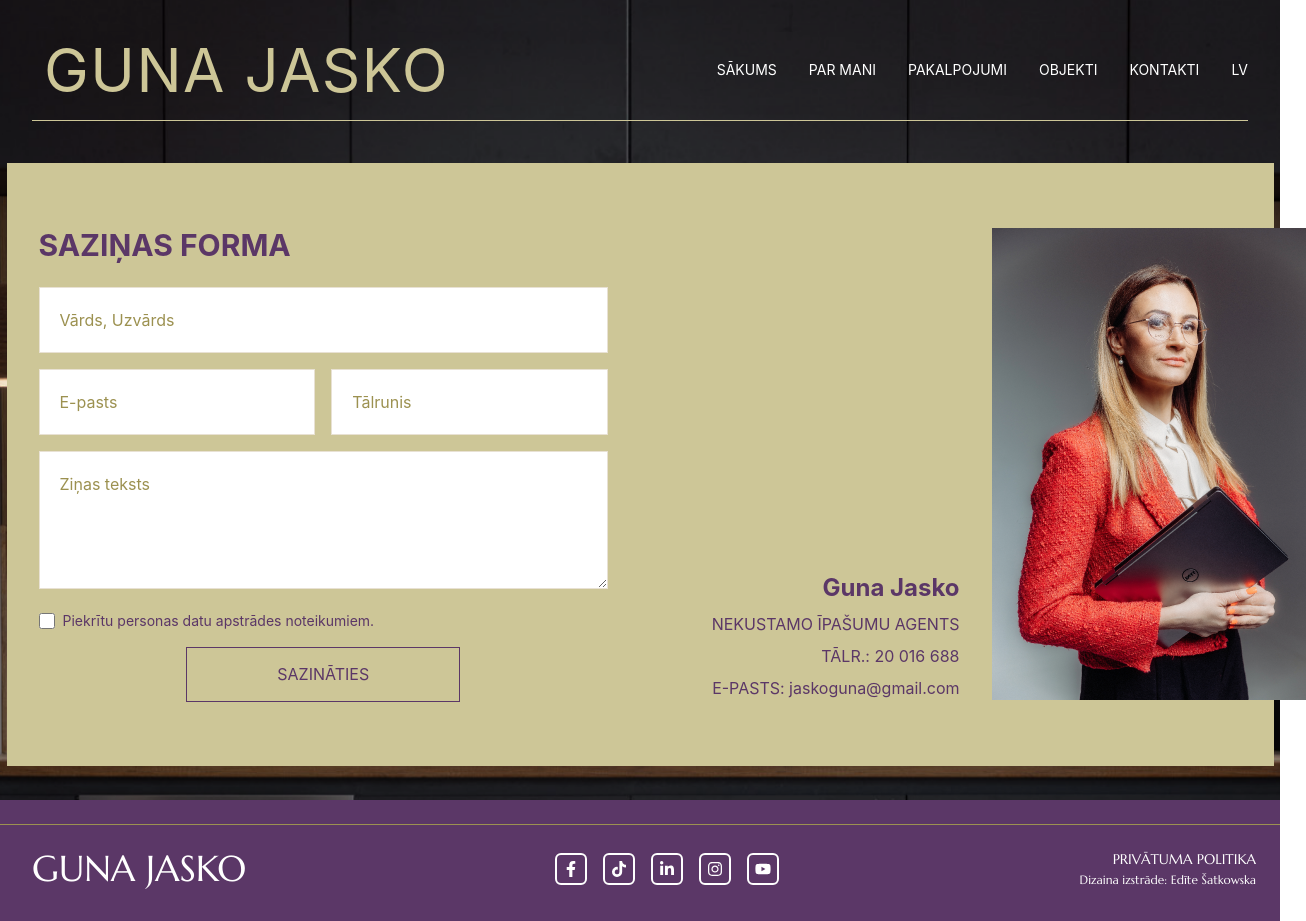
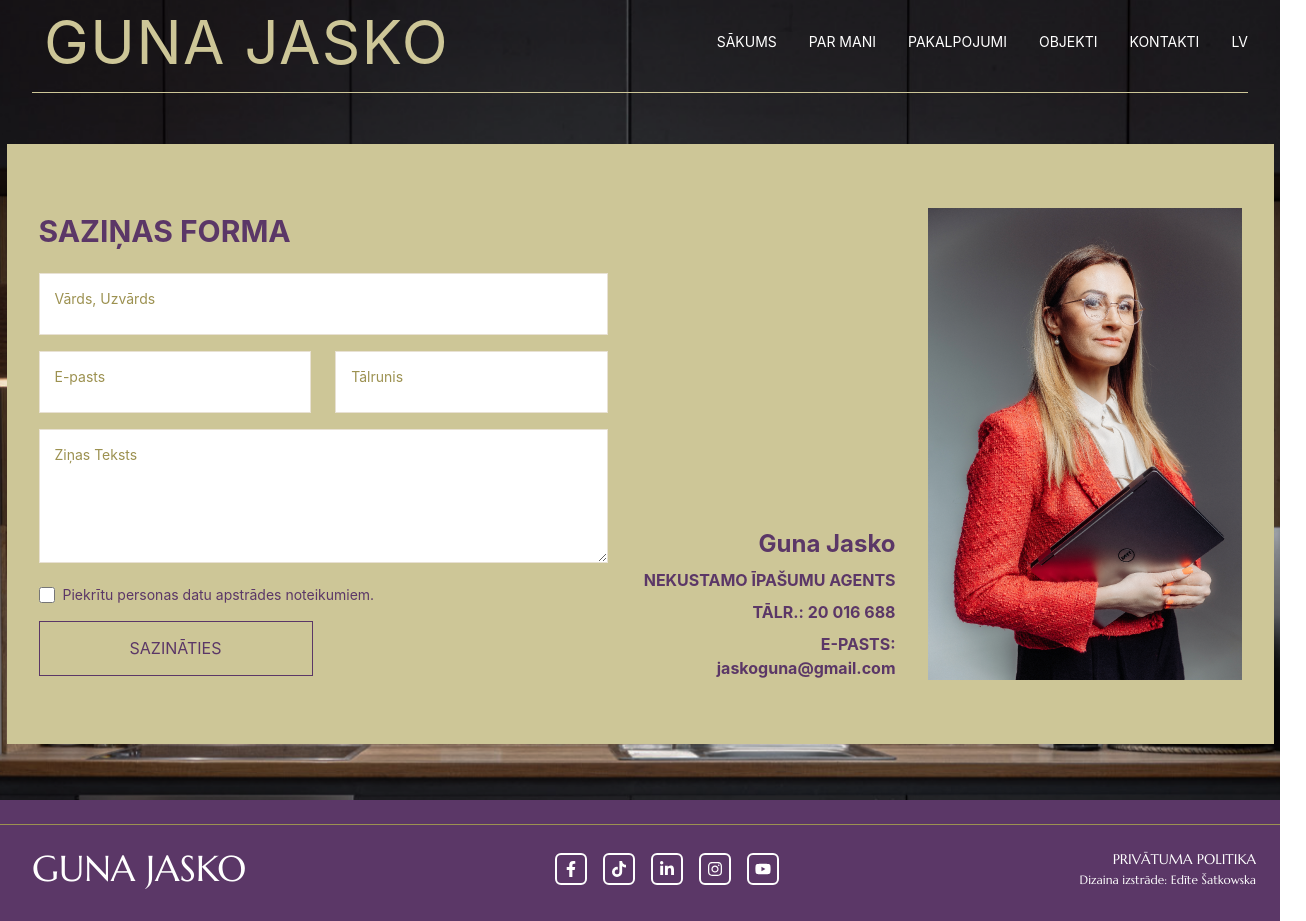
Before and after one commit to Mikelsons2003/GunaJasko, a React (Create React App) app: page /kontakti in a window 1280 px wide. Shown: the whole page, 1306 px wide, since content can reach past the window. Built offline with nearby package versions, Linux system fonts and the light colour scheme.

Commit message:
Small changes

```diff
--- a/src/App.js
+++ b/src/App.js
@@ -1,6 +1,6 @@
-import React, {useEffect, useState} from "react";
-import {BrowserRouter, Navigate, Route, Routes} from "react-router-dom";
-import {jwtDecode} from "jwt-decode";
+import React, { useEffect, useState } from "react";
+import { BrowserRouter as Router, Route, Routes, Navigate, useLocation } from "react-router-dom";
+import { jwtDecode } from "jwt-decode";
 import "./App.css";
 import Sakumlapa from "./front-end/Website/Sakumlapa";
 import ParMani from "./front-end/Website/ParMani";
@@ -16,12 +16,73 @@ import Login from "./front-end/Panel/Login"; // Login page component
 import Dashboard from "./front-end/Panel/Dashboard"; // Dashboard page component
 import Properties from "./front-end/Panel/Properties"; // Properties page component
 import AddProperty from "./front-end/Panel/AddProperty"; // Add Property page component
-import Layout from "./front-end/Panel/components/Layout";
 import UpdateProperty from "./front-end/Panel/UpdateProperty"; // Update Property page component
 import Header from "./front-end/Website/Header"; // Import Header component
 
-function App() {
-    const [token, setToken] = useState(localStorage.getItem('token'));
+function Layout() {
+    const location = useLocation(); // Get the current route
+
+    // Conditionally render the Header and Footer based on the route
+    const hideHeaderAndFooterRoutes = ["/login", "/dashboard"];
+    const showHeaderAndFooter = !hideHeaderAndFooterRoutes.includes(location.pathname);
+
+    return (
+        <div className="min-h-screen bg-gray-900 text-white relative">
+            {showHeaderAndFooter && <Header />}
+            <Routes>
+                {/* Main Website Routes */}
+                <Route path="/" element={<Sakumlapa />} />
+                <Route path="/par-mani" element={<ParMani />} />
+                <Route path="/pakalpojumi" element={<Pakalpojumi />} />
+                <Route path="/starpniecibas" element={<Starpniecibas />} />
+                <Route path="/darijuma" element={<Darijuma />} />
+                <Route path="/projekti" element={<Projekti />} />
+                <Route path="/objekti" element={<Objekti />} />
+                <Route path="/kontakti" element={<Kontakti />} />
+                <Route path="/privatuma-politika" element={<PrivatumaPolitika />} />
+
+                {/* Admin Panel Routes */}
+                <Route path="/login" element={<Login />} />
+                <Route
+                    path="/dashboard"
+                    element={
+                        <ProtectedRoute>
+                            <Dashboard />
+                        </ProtectedRoute>
+                    }
+                />
+                <Route
+                    path="/properties"
+                    element={
+                        <ProtectedRoute>
+                            <Properties />
+                        </ProtectedRoute>
+                    }
+                />
+                <Route
+                    path="/add-property"
+                    element={
+                        <ProtectedRoute>
+                            <AddProperty />
+                        </ProtectedRoute>
+                    }
+                />
+                <Route
+                    path="/update-property/:id"
+                    element={
+                        <ProtectedRoute>
+                            <UpdateProperty />
+                        </ProtectedRoute>
+                    }
+                />
+            </Routes>
+            {showHeaderAndFooter && <Footer />}
+        </div>
+    );
+}
+
+function ProtectedRoute({ children }) {
+    const [token] = useState(localStorage.getItem("token"));
     const [isTokenValid, setIsTokenValid] = useState(true);
 
     useEffect(() => {
@@ -32,60 +93,32 @@ function App() {
 
                 if (decodedToken.exp < currentTime) {
                     setIsTokenValid(false); // Token is expired
-                    localStorage.removeItem('token'); // Remove the expired token
-                    setToken(null); // Set token state to null
+                    localStorage.removeItem("token"); // Remove the expired token
                 } else {
                     setIsTokenValid(true); // Token is valid
                 }
             } catch (error) {
-                console.error('Error decoding token:', error);
+                console.error("Error decoding token:", error);
                 setIsTokenValid(false);
-                localStorage.removeItem('token'); // In case of any error in decoding
-                setToken(null);
+                localStorage.removeItem("token");
             }
+        } else {
+            setIsTokenValid(false); // No token found
         }
-    }, [token]); // Re-run this effect when token changes
+    }, [token]);
 
+    if (!isTokenValid) {
+        return <Navigate to="/login" />;
+    }
+
+    return children;
+}
+
+function App() {
     return (
-        <div className="App">
-            <BrowserRouter>
-                <Header/> {/* Ensure Header is inside BrowserRouter */}
-                <Routes>
-                    {/* Main Website Routes */}
-                    <Route path="/" element={<Sakumlapa/>}/>
-                    <Route path="/par-mani" element={<ParMani/>}/>
-                    <Route path="/pakalpojumi" element={<Pakalpojumi/>}/>
-                    <Route path="/starpniecibas" element={<Starpniecibas/>}/>
-                    <Route path="/darijuma" element={<Darijuma/>}/>
-                    <Route path="/projekti" element={<Projekti/>}/>
-                    <Route path="/objekti" element={<Objekti/>}/>
-                    <Route path="/kontakti" element={<Kontakti/>}/>
-                    <Route path="/privatuma-politika" element={<PrivatumaPolitika/>}/>
-
-                    {/* Admin Panel Routes */}
-                    <Route path="/login" element={<Login/>}/>
-
-                    {/* Protected Admin Panel Routes */}
-                    <Route
-                        path="/dashboard"
-                        element={isTokenValid ? <Layout><Dashboard/></Layout> : <Navigate to="/login"/>}
-                    />
-                    <Route
-                        path="/properties"
-                        element={isTokenValid ? <Layout><Properties/></Layout> : <Navigate to="/login"/>}
-                    />
-                    <Route
-                        path="/add-property"
-                        element={isTokenValid ? <Layout><AddProperty/></Layout> : <Navigate to="/login"/>}
-                    />
-                    <Route
-                        path="/update-property/:id"
-                        element={isTokenValid ? <Layout><UpdateProperty/></Layout> : <Navigate to="/login"/>}
-                    />
-                </Routes>
-                <Footer/>
-            </BrowserRouter>
-        </div>
+        <Router>
+            <Layout />
+        </Router>
     );
 }
 
--- /dev/null
+++ b/src/front-end/Panel/components/PageWrapper.js
@@ -0,0 +1,21 @@
+import React from "react";
+import { useLocation } from "react-router-dom";
+import Header from "../../Website/Header";
+import Footer from "../../Website/Footer";
+
+const PageWrapper = ({ hideHeaderAndFooter, children }) => {
+    const location = useLocation(); // Get current location
+
+    // If hideHeaderAndFooter is passed as true, don't show Header and Footer
+    const showHeaderAndFooter = !hideHeaderAndFooter;
+
+    return (
+        <div className="min-h-screen bg-gray-900 text-white relative">
+            {showHeaderAndFooter && <Header />}
+            <main>{children}</main>
+            {showHeaderAndFooter && <Footer />}
+        </div>
+    );
+};
+
+export default PageWrapper;
--- a/src/front-end/Website/ContactForm.js
+++ b/src/front-end/Website/ContactForm.js
@@ -17,7 +17,7 @@ export default function ContactForm() {
     };
 
     return (
-        <section className="w-full py-16 relative mt-16 min-h-screen">
+        <section className="bg-white w-full py-16 relative mt-16 min-h-screen">
             {/* Background Image */}
             <div className="flex justify-center items-center w-full h-[711px] absolute">
                 <div
@@ -174,7 +174,7 @@ export default function ContactForm() {
                     <div className="text-center mt-6">
                         <button
                             type="submit"
-                            className="w-full sm:w-[238px] h-[55px] bg-[#5B3767] text-[#CDC697] font-medium text-sm hover:bg-opacity-90"
+                            className="w-full sm:w-[238px] h-[55px] bg-[#5B3767] text-[#CDC697] font-medium text-sm hover:bg-[#371243] transition duration-300 ease-in-out"
                         >
                             SŪTĪT
                         </button>
--- a/src/front-end/Website/Header.js
+++ b/src/front-end/Website/Header.js
@@ -4,10 +4,29 @@ import { FaBars, FaTimes } from "react-icons/fa";
 
 const Header = () => {
     const [menuOpen, setMenuOpen] = useState(false);
+    const [scrolling, setScrolling] = useState(false); // State to detect scroll
 
     const toggleMenu = () => {
         setMenuOpen(!menuOpen);
     };
+
+    const handleScroll = () => {
+        // When user scrolls down, set scrolling to true
+        if (window.scrollY > 0) {
+            setScrolling(true);
+        } else {
+            setScrolling(false);
+        }
+    };
+
+    useEffect(() => {
+        // Add scroll event listener
+        window.addEventListener("scroll", handleScroll);
+        // Clean up the event listener on unmount
+        return () => {
+            window.removeEventListener("scroll", handleScroll);
+        };
+    }, []);
 
     useEffect(() => {
         const handleResize = () => {
@@ -24,8 +43,10 @@ const Header = () => {
 
     return (
         <div className="relative z-50">
+            {/* Fixed position header with black background on scroll */}
             <header className="bg-cover bg-center relative">
-                <div className="absolute top-7 w-full flex flex-col items-center z-50">
+                <div className={`fixed top-0 w-full ${scrolling ? "bg-black bg-opacity-40 backdrop-blur-md h-[73px] md:h-[93px]" : "bg-transparent"} transition-all duration-300 ease-in-out`}
+                >
                     {/* Header Section */}
                     <div className="w-full max-w-screen-xl mx-auto px-8 flex justify-between items-center">
                         {/* Logo Section */}
@@ -77,7 +98,7 @@ const Header = () => {
 
                         {/* Hamburger Menu Icon */}
                         <div
-                            className="lg:hidden text-3xl cursor-pointer z-50 mr-1 xs:mr-3 md:mr-6"
+                            className="lg:hidden text-3xl cursor-pointer z-50 mr-1 xs:mr-3 md:mr-6 text-white"
                             onClick={toggleMenu}
                         >
                             {!menuOpen && <FaBars />}
--- a/src/front-end/Website/JaunakieObjekti.js
+++ b/src/front-end/Website/JaunakieObjekti.js
@@ -129,7 +129,7 @@ const JaunakieObjektiSection = () => {
                 {/* Button */}
                 <div className="mt-12 flex justify-center">
                     <a href="https://guna.lucid-websites.com/objekti"><button
-                        className="w-[280px] xs:w-[356px] h-[55px] bg-[#5B3767] text-[#CDC697] font-medium text-sm hover:bg-opacity-90 focus:outline-none focus:ring-2 focus:ring-[#CDC697]">
+                        className="w-[280px] xs:w-[356px] h-[55px] bg-[#5B3767] text-[#CDC697] font-medium text-sm hover:bg-[#371243] transition duration-300 ease-in-out">
                         SKATĪT VISUS OBJEKTUS
                     </button></a>
                 </div>
--- a/src/front-end/Website/Kontakti.js
+++ b/src/front-end/Website/Kontakti.js
@@ -23,37 +23,79 @@ const Kontakti = () => {
             {/* Contact Form and Image Layout */}
             <div className="flex justify-center items-center min-h-screen px-4 md:px-8 lg:px-0">
                 <div
-                    className="w-full max-w-[1267px] bg-[#CDC697] flex flex-col lg:flex-row justify-between items-center py-12 px-6 lg:py-16 lg:px-8 mt-32">
+                    className="w-full max-w-[1267px] bg-[#CDC697] flex flex-col lg:flex-row justify-between items-center py-12 px-6 lg:py-16 lg:px-8 mt-32 mb-10">
                     {/* Left Column: Form */}
                     <div className="w-full lg:w-1/2 lg:pr-8">
                         <h2 className="text-2xl lg:text-3xl font-bold text-[#5B3767] text-left mb-6">
                             SAZIŅAS FORMA
                         </h2>
                         <form className="space-y-4" onSubmit={handleFormSubmit}>
-                            <div>
+                            <div className="relative">
                                 <input
                                     type="text"
-                                    placeholder="Vārds, Uzvārds"
-                                    className="w-full p-4 lg:p-5 placeholder-[#9C9150] border border-[#E8E1D3] focus:outline-none hover:border-[#CDC697] focus:border-[#CDC697] focus:ring-0"
+                                    id="firstName"
+                                    className="peer text-[#9C9150] w-full p-4 pt-5 placeholder-transparent border border-[#E8E1D3] focus:outline-none hover:border-[#CDC697] focus:border-[#CDC697] focus:ring-0"
+                                    placeholder="Vārds"
                                 />
+                                <label
+                                    htmlFor="firstName"
+                                    className="absolute left-4 top-2 text-[#9C9150] text-sm transition-all duration-300
+                                       peer-focus:top-2 peer-focus:text-sm peer-focus:text-[#9C9150]
+                                       peer-placeholder-shown:top-4 peer-placeholder-shown:text-[#9C9150]"
+                                >
+                                    Vārds, Uzvārds
+                                </label>
                             </div>
-                            <div className="flex flex-col lg:flex-row lg:space-x-4 space-y-4 lg:space-y-0">
+                            <div className="grid grid-cols-1 sm:grid-cols-2 gap-6">
+                                <div className="relative">
                                     <input
-                                    type="email"
+                                        type="Email"
+                                        id="epasts"
+                                        className="peer text-[#9C9150] w-full p-4 pt-5 placeholder-transparent border border-[#E8E1D3] focus:outline-none hover:border-[#CDC697]"
                                         placeholder="E-pasts"
-                                    className="w-full p-4 lg:p-5 placeholder-[#9C9150] border border-[#E8E1D3] focus:outline-none hover:border-[#CDC697] focus:border-[#CDC697] focus:ring-0"
                                     />
+                                    <label
+                                        htmlFor="epasts"
+                                        className="absolute left-4 top-2 text-[#9C9150] text-sm transition-all duration-300
+                                       peer-focus:top-2 peer-focus:text-sm peer-focus:text-[#9C9150]
+                                       peer-placeholder-shown:top-4 peer-placeholder-shown:text-[#9C9150]"
+                                    >
+                                        E-pasts
+                                    </label>
+                                </div>
+                                <div className="relative">
                                     <input
-                                    type="tel"
+                                        type="Tel"
+                                        id="Tālrunis"
+                                        className="peer text-[#9C9150] w-full p-4 pt-5 placeholder-transparent border border-[#E8E1D3] focus:outline-none hover:border-[#CDC697]"
                                         placeholder="Tālrunis"
-                                    className="w-full p-4 lg:p-5 placeholder-[#9C9150] border border-[#E8E1D3] focus:outline-none hover:border-[#CDC697] focus:border-[#CDC697] focus:ring-0"
                                     />
+                                    <label
+                                        htmlFor="Tālrunis"
+                                        className="absolute left-4 top-2 text-[#9C9150] text-sm transition-all duration-300
+                                       peer-focus:top-2 peer-focus:text-sm peer-focus:text-[#9C9150]
+                                       peer-placeholder-shown:top-4 peer-placeholder-shown:text-[#9C9150]"
+                                    >
+                                        Tālrunis
+                                    </label>
                                 </div>
+                            </div>
+                            <div className="relative">
                             <textarea
-                                placeholder="Ziņas teksts"
+                                id="comment"
                                 rows="4"
-                                className="w-full p-4 lg:p-5 placeholder-[#9C9150] border border-[#E8E1D3] focus:outline-none focus:border-[#CDC697] hover:border-[#CDC697]"
+                                className="peer text-[#9C9150] w-full p-4 pt-5 placeholder-transparent border border-[#E8E1D3] focus:outline-none hover:border-[#CDC697] focus:border-[#CDC697] focus:ring-0"
+                                placeholder="Komentārs"
                             ></textarea>
+                                <label
+                                    htmlFor="comment"
+                                    className="absolute left-4 top-2 text-[#9C9150] text-sm transition-all duration-300
+                                       peer-focus:top-2 peer-focus:text-sm peer-focus:text-[#9C9150]
+                                       peer-placeholder-shown:top-4 peer-placeholder-shown:text-[#9C9150]"
+                                >
+                                    Ziņas Teksts
+                                </label>
+                            </div>
                             <div className="flex items-center">
                                 <input
                                     type="checkbox"
@@ -66,7 +108,7 @@ const Kontakti = () => {
                             </div>
                             <button
                                 type="submit"
-                                className="w-full lg:w-[274px] h-[55px] bg-[#CDC697] text-[#5B3767] border border-[#5B3767] py-3 mt-6 lg:mt-12"
+                                className="w-full lg:w-[274px] h-[55px] bg-[#CDC697] text-[#5B3767] border border-[#5B3767] hover:text-[#9C9150] hover:border-[#9C9150] transition duration-300 ease-in-out py-3 mt-6 lg:mt-12"
                             >
                                 SAZINĀTIES
                             </button>
@@ -78,14 +120,14 @@ const Kontakti = () => {
                         {/* Text Section */}
                         <div className="flex-1 text-left lg:text-right pr-0 lg:pr-8 text-[#5B3767]">
                             <h3 className="text-xl lg:text-2xl font-bold">Guna Jasko</h3>
-                            <p className="mt-2">NEKUSTAMO ĪPAŠUMU AGENTS</p>
-                            <p className="mt-2">TĀLR.: 20 016 688</p>
-                            <p className="mt-2">E-PASTS: jaskoguna@gmail.com</p>
+                            <p className="mt-2 font-bold">NEKUSTAMO ĪPAŠUMU AGENTS</p>
+                            <p className="mt-2 font-bold">TĀLR.: 20 016 688</p>
+                            <p className="mt-2 font-bold">E-PASTS: jaskoguna@gmail.com</p>
                         </div>
 
                         {/* Image Section */}
                         <div
-                            className="w-full max-w-[314px] h-[400px] lg:h-[472px] mt-6 lg:mt-0 xl:-mr-16"
+                            className="w-full max-w-[314px] h-[400px] lg:h-[472px] mt-6 lg:mt-0 2xl:-mr-16"
                             style={{
                                 backgroundImage: `url(${GunaKontakti})`,
                                 backgroundSize: "cover", // Ensure the image covers the box
--- a/src/front-end/Website/ParMani.js
+++ b/src/front-end/Website/ParMani.js
@@ -30,7 +30,7 @@ function ParMani() {
                         </p>
                     </div>
                     <div className="flex justify-center lg:justify-start 2xl:ml-40">
-                        <a href="https://guna.lucid-websites.com/kontakti"><button className="w-[274px] h-[55px] border border-[#CDC697] text-[#CDC697] mt-10">
+                        <a href="https://guna.lucid-websites.com/kontakti"><button className="w-[274px] h-[55px] border border-[#CDC697] text-[#CDC697] mt-10 hover:text-[#9C9150] hover:border-[#9C9150] transition duration-300 ease-in-out">
                             SAZINĀTIES
                         </button></a>
                     </div>
@@ -80,7 +80,7 @@ function ParMani() {
                 </div>
 
                 {/* Top Right (Image) */}
-                <div className="h-[300px] md:h-[469px]">
+                <div className="h-[300px] md:h-[469px] mx-2 lg:mx-0">
                     <div
                         className="w-full h-full bg-cover bg-center"
                         style={{backgroundImage: `url(${Kapnutelpa})`}}
@@ -88,7 +88,7 @@ function ParMani() {
                 </div>
 
                 {/* Bottom Left (Image) */}
-                <div className="h-[300px] md:h-[469px]">
+                <div className="h-[300px] md:h-[469px] mx-2 lg:mx-0">
                     <div
                         className="w-full h-full bg-cover bg-center"
                         style={{backgroundImage: `url(${Viesistaba})`}}
--- a/src/front-end/Website/PrivatumaPolitika.js
+++ b/src/front-end/Website/PrivatumaPolitika.js
@@ -8,7 +8,7 @@ function PrivatumaPolitika() {
                 {/* Content Section */}
                 <div className="w-full max-w-screen-xl mx-auto flex flex-col lg:flex-row items-center px-6 sm:px-8">
                     {/* Left: Text Section */}
-                    <div className="w-full lg:w-1/2 mt-12 md:mt-16 lg:mt-48 text-center lg:text-left">
+                    <div className="w-full lg:w-1/2 mt-20 md:mt-32 lg:mt-48 text-center lg:text-left">
                         <h1 className="text-3xl sm:text-4xl text-[#CDC697]">PRIVĀTUMA POLITIKA</h1>
                     </div>
 
--- a/tailwind.config.js
+++ b/tailwind.config.js
@@ -1,13 +1,10 @@
 /** @type {import('tailwindcss').Config} */
 module.exports = {
-    content: [
-        "./src/**/*.{js,jsx,ts,tsx}", // Include files in the src directory
-        "!./node_modules/**/*"        // Explicitly exclude node_modules
-    ],
+    content: ["./src/**/*.{js,jsx,ts,tsx}"],
     theme: {
         extend: {
             fontFamily: {
-                sans: ['Marcellus', 'serif', 'Cormorant Infant', 'Cormorant Garamond', 'Barlow Semi Condensed'], // Fix capitalization for consistency
+                sans: ['Marcellus', 'serif', 'cormorant infant', 'Cormorant Garamond', 'Barlow Semi Condensed'],// Add your Google Fonts
             },
             screens: {
                 xs: '500px', // Add a custom breakpoint at 500px
```
Also changed, not shown: src/front-end/Website/Sakumlapa.js (+4 -4 lines), 1 other file (tests, documents, lock files or other folders). Lines whose indentation alone changed are shown as unchanged.
